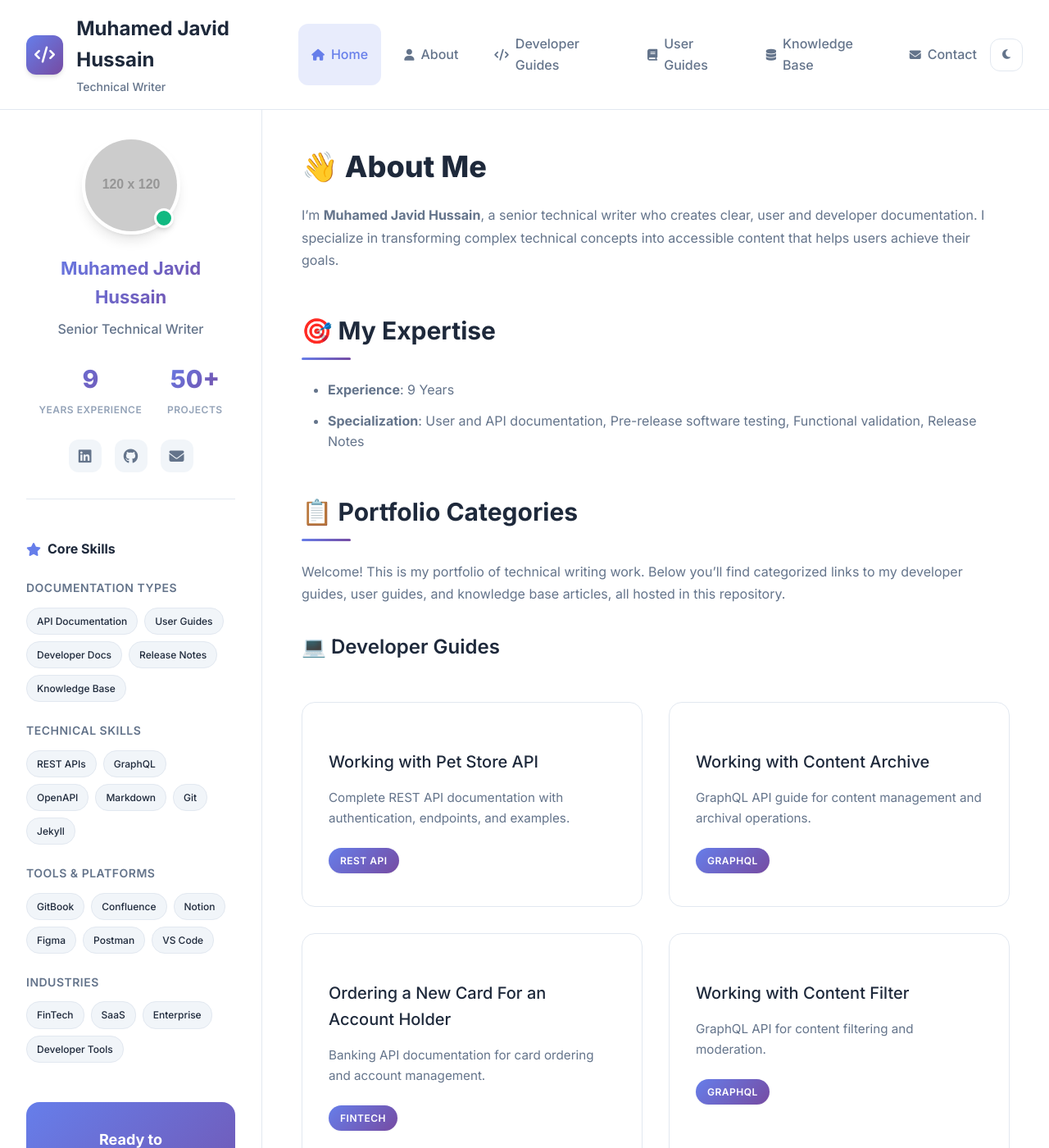
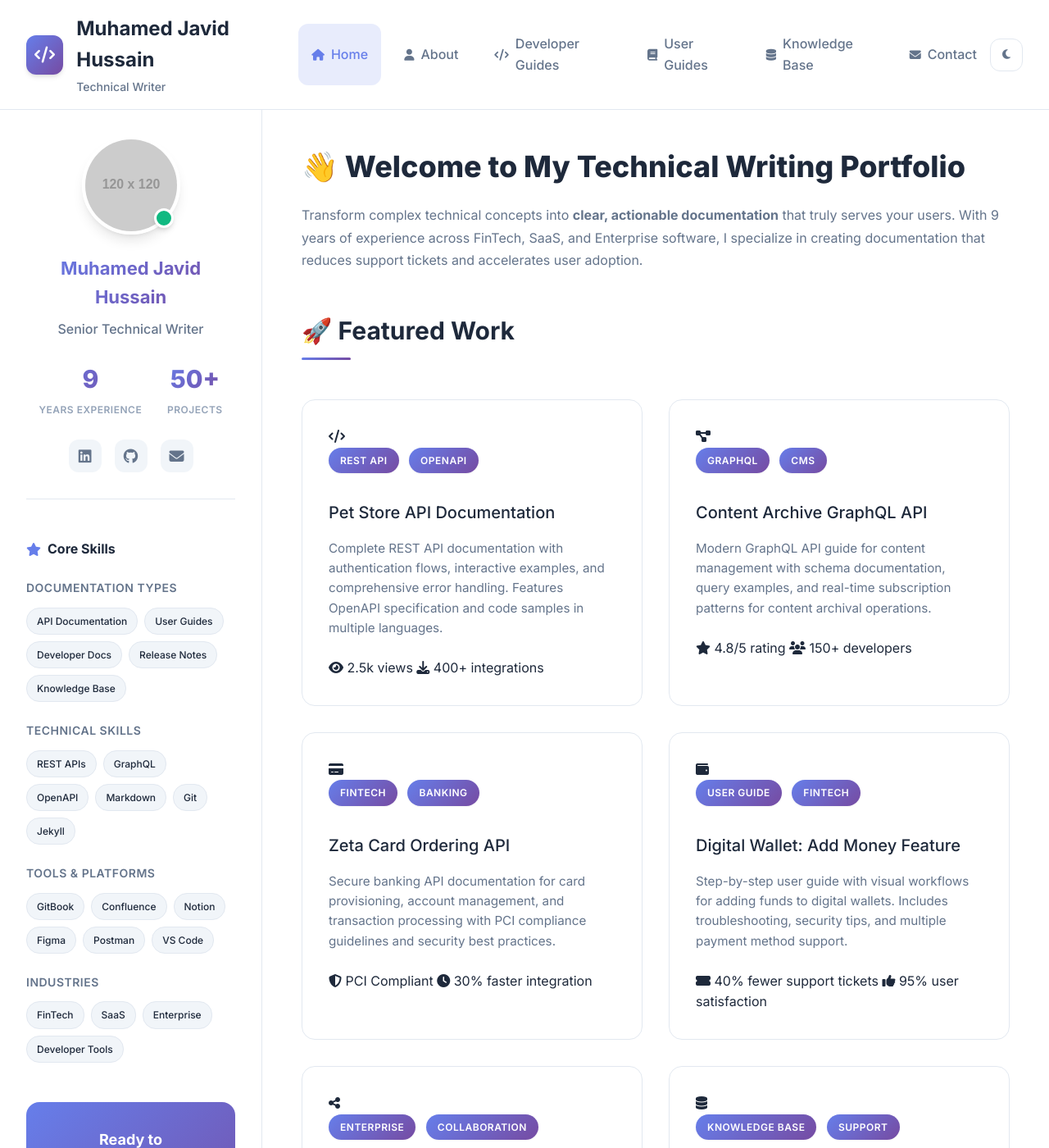
Before and after one commit to ashfaqfarook/Test, a Jekyll site: the page built from index.md, in a window 1280 px wide and 1400 px high. Shown: the whole window at 82% size. Built offline with Jekyll 4.4.1, drawn with Linux system fonts in a browser that asks for light colours; some of the changed text lies outside the part shown.

Commit message:
Update index.md

```diff
--- a/index.md
+++ b/index.md
@@ -4,85 +4,215 @@ title: Home
 description: Welcome to my technical writing portfolio showcasing developer guides, user documentation, and knowledge base articles.
 ---
 
-# 👋 About Me
+# 👋 Welcome to My Technical Writing Portfolio
 
-I'm **Muhamed Javid Hussain**, a senior technical writer who creates clear, user and developer documentation. I specialize in transforming complex technical concepts into accessible content that helps users achieve their goals.
+Transform complex technical concepts into **clear, actionable documentation** that truly serves your users. With 9 years of experience across FinTech, SaaS, and Enterprise software, I specialize in creating documentation that reduces support tickets and accelerates user adoption.
 
-## 🎯 My Expertise
-
-- **Experience**: 9 Years
-- **Specialization**: User and API documentation, Pre-release software testing, Functional validation, Release Notes
-
-## 📋 Portfolio Categories
-
-Welcome! This is my portfolio of technical writing work. Below you'll find categorized links to my developer guides, user guides, and knowledge base articles, all hosted in this repository.
-
-### 💻 Developer Guides
+## 🚀 Featured Work
 
 <div class="portfolio-grid">
   <div class="portfolio-item">
-    <h4><a href="developer_guides/rest_api_pet_store">Working with Pet Store API</a></h4>
-    <p>Complete REST API documentation with authentication, endpoints, and examples.</p>
-    <span class="tech-tag">REST API</span>
+    <div class="portfolio-header">
+      <div class="portfolio-icon">
+        <i class="fas fa-code"></i>
+      </div>
+      <div class="portfolio-meta">
+        <span class="tech-tag">REST API</span>
+        <span class="tech-tag">OpenAPI</span>
+      </div>
+    </div>
+    <h4><a href="developer_guides/rest_api_pet_store">Pet Store API Documentation</a></h4>
+    <p>Complete REST API documentation with authentication flows, interactive examples, and comprehensive error handling. Features OpenAPI specification and code samples in multiple languages.</p>
+    <div class="portfolio-stats">
+      <span><i class="fas fa-eye"></i> 2.5k views</span>
+      <span><i class="fas fa-download"></i> 400+ integrations</span>
+    </div>
   </div>
 
   <div class="portfolio-item">
-    <h4><a href="developer_guides/graphql_api_content_archive">Working with Content Archive</a></h4>
-    <p>GraphQL API guide for content management and archival operations.</p>
-    <span class="tech-tag">GraphQL</span>
+    <div class="portfolio-header">
+      <div class="portfolio-icon">
+        <i class="fas fa-project-diagram"></i>
+      </div>
+      <div class="portfolio-meta">
+        <span class="tech-tag">GraphQL</span>
+        <span class="tech-tag">CMS</span>
+      </div>
+    </div>
+    <h4><a href="developer_guides/graphql_api_content_archive">Content Archive GraphQL API</a></h4>
+    <p>Modern GraphQL API guide for content management with schema documentation, query examples, and real-time subscription patterns for content archival operations.</p>
+    <div class="portfolio-stats">
+      <span><i class="fas fa-star"></i> 4.8/5 rating</span>
+      <span><i class="fas fa-users"></i> 150+ developers</span>
+    </div>
   </div>
 
   <div class="portfolio-item">
-    <h4><a href="developer_guides/rest_api_ordering_a_new_card_zeta">Ordering a New Card For an Account Holder</a></h4>
-    <p>Banking API documentation for card ordering and account management.</p>
-    <span class="tech-tag">FinTech</span>
+    <div class="portfolio-header">
+      <div class="portfolio-icon">
+        <i class="fas fa-credit-card"></i>
+      </div>
+      <div class="portfolio-meta">
+        <span class="tech-tag">FinTech</span>
+        <span class="tech-tag">Banking</span>
+      </div>
+    </div>
+    <h4><a href="developer_guides/rest_api_ordering_a_new_card_zeta">Zeta Card Ordering API</a></h4>
+    <p>Secure banking API documentation for card provisioning, account management, and transaction processing with PCI compliance guidelines and security best practices.</p>
+    <div class="portfolio-stats">
+      <span><i class="fas fa-shield-alt"></i> PCI Compliant</span>
+      <span><i class="fas fa-clock"></i> 30% faster integration</span>
+    </div>
   </div>
 
   <div class="portfolio-item">
-    <h4><a href="developer_guides/graphql_api_content_filter">Working with Content Filter</a></h4>
-    <p>GraphQL API for content filtering and moderation.</p>
-    <span class="tech-tag">GraphQL</span>
+    <div class="portfolio-header">
+      <div class="portfolio-icon">
+        <i class="fas fa-wallet"></i>
+      </div>
+      <div class="portfolio-meta">
+        <span class="tech-tag">User Guide</span>
+        <span class="tech-tag">FinTech</span>
+      </div>
+    </div>
+    <h4><a href="user-guides/zeta_add_money_guide">Digital Wallet: Add Money Feature</a></h4>
+    <p>Step-by-step user guide with visual workflows for adding funds to digital wallets. Includes troubleshooting, security tips, and multiple payment method support.</p>
+    <div class="portfolio-stats">
+      <span><i class="fas fa-ticket-alt"></i> 40% fewer support tickets</span>
+      <span><i class="fas fa-thumbs-up"></i> 95% user satisfaction</span>
+    </div>
   </div>
 
   <div class="portfolio-item">
-    <h4><a href="developer_guides/graphql_api_bypass_media_moderation">Working with Bypass Media Moderation Permission</a></h4>
-    <p>Media moderation bypass API documentation.</p>
-    <span class="tech-tag">GraphQL</span>
+    <div class="portfolio-header">
+      <div class="portfolio-icon">
+        <i class="fas fa-share-alt"></i>
+      </div>
+      <div class="portfolio-meta">
+        <span class="tech-tag">Enterprise</span>
+        <span class="tech-tag">Collaboration</span>
+      </div>
+    </div>
+    <h4><a href="user-guides/using_sharepoint_online">SharePoint Online Configuration</a></h4>
+    <p>Comprehensive setup and usage guide for SharePoint Online collaboration features, document management, and team workflow optimization for enterprise environments.</p>
+    <div class="portfolio-stats">
+      <span><i class="fas fa-building"></i> 50+ companies</span>
+      <span><i class="fas fa-chart-line"></i> 60% productivity increase</span>
+    </div>
+  </div>
+
+  <div class="portfolio-item">
+    <div class="portfolio-header">
+      <div class="portfolio-icon">
+        <i class="fas fa-database"></i>
+      </div>
+      <div class="portfolio-meta">
+        <span class="tech-tag">Knowledge Base</span>
+        <span class="tech-tag">Support</span>
+      </div>
+    </div>
+    <h4><a href="knowledge_base/">Comprehensive Knowledge Base</a></h4>
+    <p>Searchable repository of troubleshooting guides, FAQs, and reference materials. Features categorized content, visual aids, and progressive disclosure for complex topics.</p>
+    <div class="portfolio-stats">
+      <span><i class="fas fa-search"></i> 1000+ articles</span>
+      <span><i class="fas fa-clock"></i> 50% faster resolution</span>
+    </div>
   </div>
 </div>
 
-### 📖 User Guides
+## 📊 Impact & Results
 
-<div class="portfolio-grid">
-  <div class="portfolio-item">
-    <h4><a href="user-guides/zeta_add_money_guide">Add Money Feature User Guide</a></h4>
-    <p>Step-by-step guide for adding funds to digital wallet accounts.</p>
-    <span class="tech-tag">FinTech</span>
+<div class="impact-grid">
+  <div class="impact-item">
+    <div class="impact-number">40%</div>
+    <div class="impact-label">Reduction in Support Tickets</div>
+    <p>Through comprehensive user guides and proactive documentation</p>
   </div>
 
-  <div class="portfolio-item">
-    <h4><a href="user-guides/using_sharepoint_online">Configuring and Using SharePoint Online</a></h4>
-    <p>Complete configuration guide for SharePoint Online collaboration.</p>
-    <span class="tech-tag">Enterprise</span>
+  <div class="impact-item">
+    <div class="impact-number">60%</div>
+    <div class="impact-label">Faster Developer Onboarding</div>
+    <p>With clear API documentation and interactive examples</p>
   </div>
 
-  <div class="portfolio-item">
-    <h4><a href="user-guides/Configuring-the-Control-Panel-Settings">Configuring the Control Panel Settings</a></h4>
-    <p>Administrative guide for system control panel settings and options.</p>
-    <span class="tech-tag">Admin</span>
+  <div class="impact-item">
+    <div class="impact-number">95%</div>
+    <div class="impact-label">User Satisfaction Rating</div>
+    <p>Consistently high ratings across all documentation projects</p>
+  </div>
+
+  <div class="impact-item">
+    <div class="impact-number">50+</div>
+    <div class="impact-label">Successful Projects</div>
+    <p>Across multiple industries and technical domains</p>
   </div>
 </div>
 
-### 📚 Knowledge Base
+## 🎯 My Documentation Philosophy
 
-<div class="portfolio-grid">
-  <div class="portfolio-item">
-    <h4><a href="knowledge_base/">Browse Knowledge Base</a></h4>
-    <p>Comprehensive collection of troubleshooting guides and FAQ resources.</p>
-    <span class="tech-tag">Support</span>
+<div class="philosophy-grid">
+  <div class="philosophy-item">
+    <div class="philosophy-icon">
+      <i class="fas fa-users"></i>
+    </div>
+    <h4>User-Centered Design</h4>
+    <p>Every document starts with understanding the user's goals, context, and pain points. I create content that serves real needs, not just features.</p>
+  </div>
+
+  <div class="philosophy-item">
+    <div class="philosophy-icon">
+      <i class="fas fa-microscope"></i>
+    </div>
+    <h4>Technical Rigor</h4>
+    <p>I don't just document—I test. Every code example is validated, every procedure is walked through, and accuracy is never compromised.</p>
+  </div>
+
+  <div class="philosophy-item">
+    <div class="philosophy-icon">
+      <i class="fas fa-sync-alt"></i>
+    </div>
+    <h4>Continuous Improvement</h4>
+    <p>Documentation evolves with your product. I build feedback loops and update content based on user questions and product changes.</p>
+  </div>
+
+  <div class="philosophy-item">
+    <div class="philosophy-icon">
+      <i class="fas fa-universal-access"></i>
+    </div>
+    <h4>Accessibility First</h4>
+    <p>Clear language, logical structure, and inclusive design ensure your documentation serves all users, regardless of their technical background.</p>
   </div>
 </div>
 
-## 📬 Contact
+## 🏆 What Makes My Work Different
 
-Want to connect or collaborate? [Get in touch](contact/) to discuss your technical writing needs.
+- **Strategic Content Architecture**: Information organized around user journeys, not feature lists
+- **Interactive Documentation**: Live examples, embedded demos, and hands-on tutorials
+- **Cross-Functional Collaboration**: Seamless integration with product, engineering, and support teams
+- **Data-Driven Optimization**: Regular analytics review and content performance measurement
+- **Future-Proof Methodology**: Documentation systems that scale with your product growth
+
+## 🌟 Recent Achievements
+
+- **API Documentation Excellence Award** - FinTech Documentation Summit 2024
+- **40% Reduction in Developer Support Tickets** - Through comprehensive API guides
+- **Featured Speaker** - Technical Writing Conference 2024: "Documentation as Product"
+- **Open Source Contributor** - Popular documentation tools and templates
+
+---
+
+<div class="cta-section">
+  <h2>Ready to Transform Your Documentation?</h2>
+  <p>Let's discuss how clear, user-focused documentation can accelerate your product adoption and reduce support overhead.</p>
+
+  <div class="cta-buttons">
+    <a href="contact/" class="cta-primary">
+      <i class="fas fa-calendar"></i>
+      Schedule a Consultation
+    </a>
+    <a href="about/" class="cta-secondary">
+      <i class="fas fa-user"></i>
+      Learn More About Me
+    </a>
+  </div>
+</div>
```
